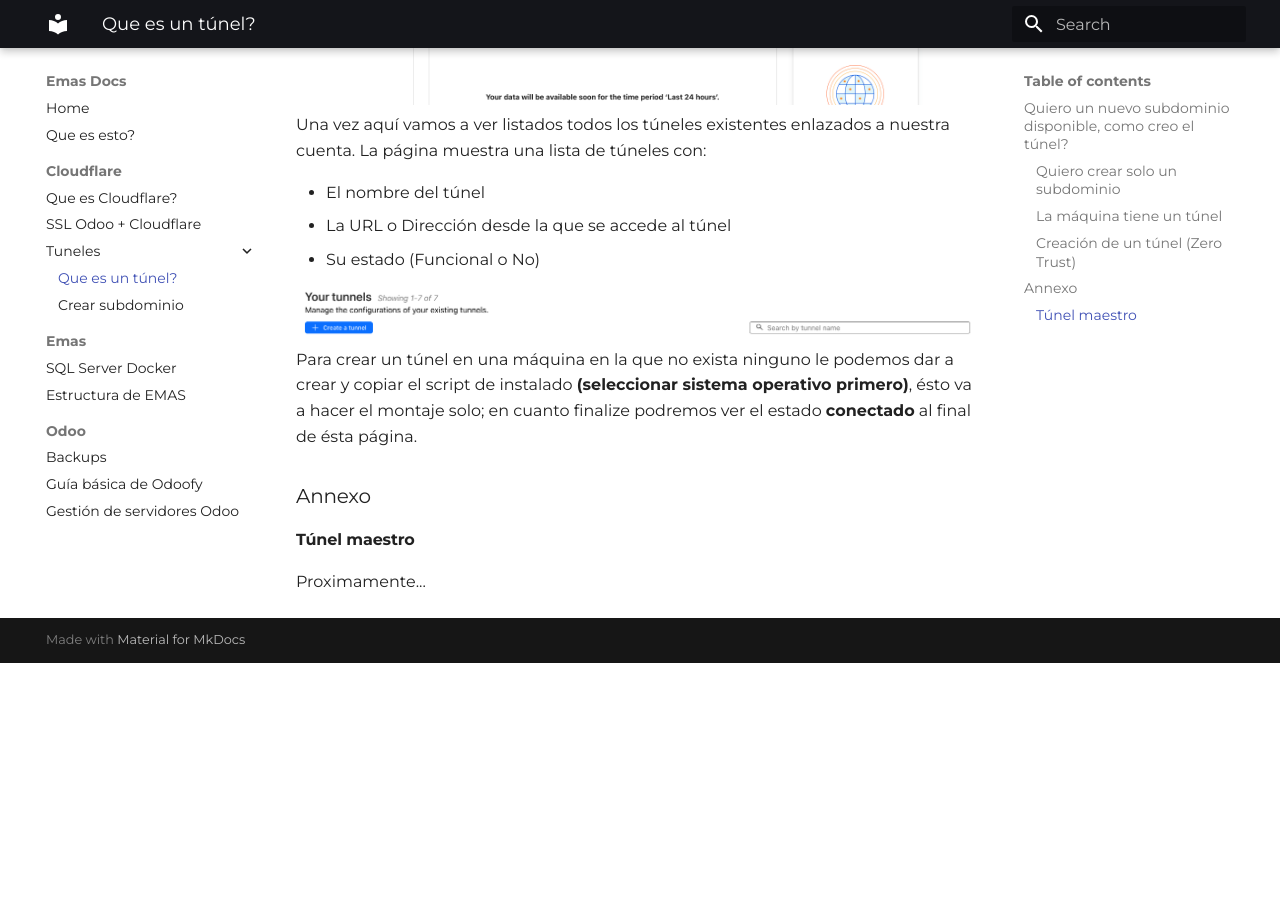
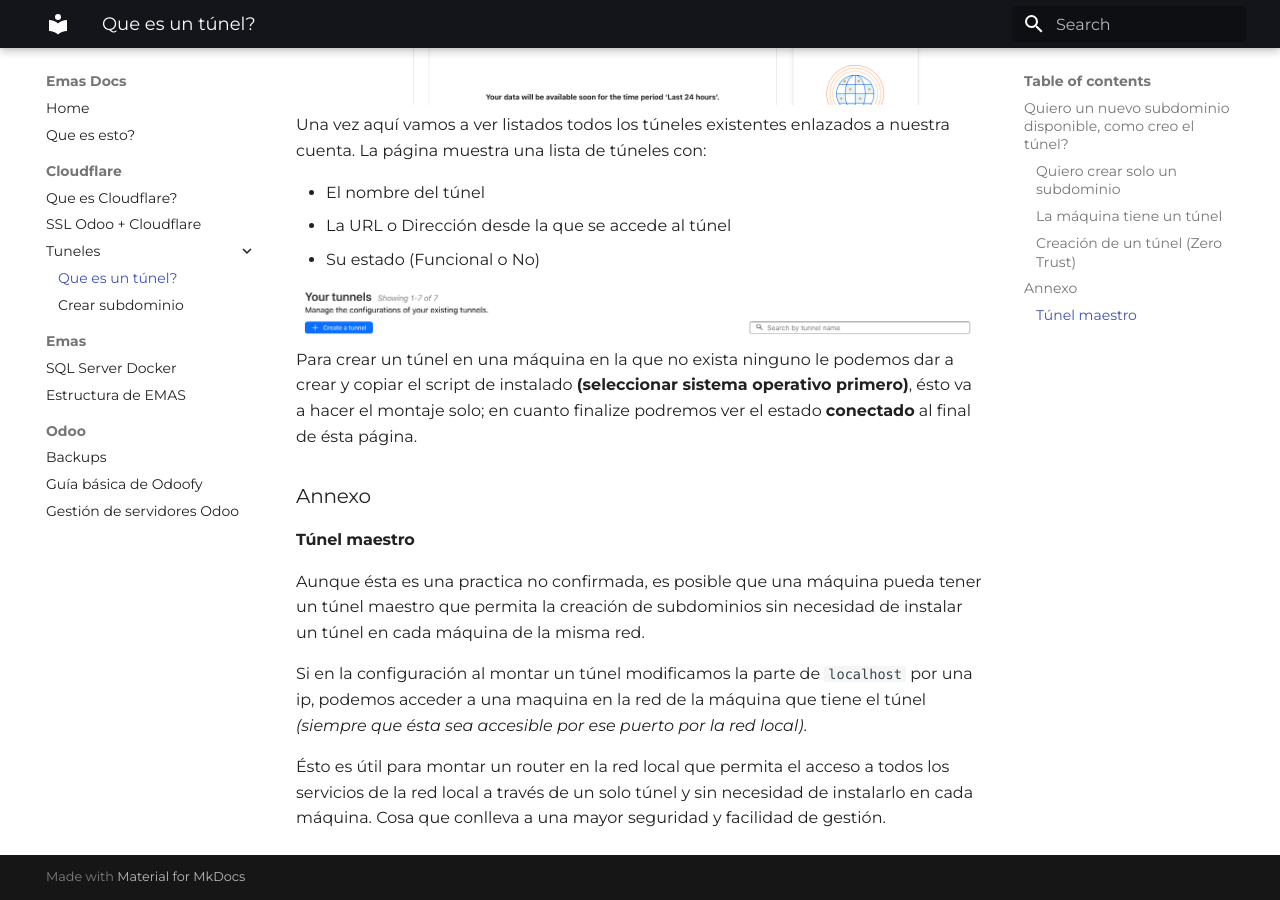
Before and after one commit to EMAS-Solutions/docs, an MkDocs documentation site: the page built from docs/cloudflare/tuneles/index.md, in a window 1280 px wide and 900 px high, scrolled down 1459 px. Built offline with MkDocs 1.6.1 and Material for MkDocs 9.7.7, drawn with Linux system fonts in a browser that asks for light colours; some web fonts are replaced; before the commit the page ends 2122 px from its top, so only the background shows below that; some of the changed text lies outside the part shown.

Commit message:
Tunel maestro

```diff
--- a/docs/cloudflare/tuneles/index.md
+++ b/docs/cloudflare/tuneles/index.md
@@ -2,7 +2,7 @@
 Un túnel de Cloudflare es una conexión segura que permite enrutar el tráfico de un servidor web a través del domino especificado. Esto proporciona beneficios como mejoras en la seguridad, el rendimiento y la disponibilidad del sitio web de manera segura y extremadamente sencilla.
 
 ### Quiero un nuevo subdominio disponible, como creo el túnel?
-És posible que no necesites crear un túnel; cada máquina o servidor que tenga servicios a publicar solo necesita __un solo túnel__ _([o ninguno*](#tunel-maestro)_),
+És posible que no necesites crear un túnel; cada máquina o servidor que tenga servicios a publicar solo necesita __un solo túnel__ _([o ninguno*](#tunel-maestro))_,
 ya que éste va a crear nuestra salida de la maquina hacia la gestión de Cloudflare, desde la que se hará la configuración de todos servicios y dominios existentes.
 
 ##### [Quiero crear solo un subdominio](basic_config.md)
@@ -37,7 +37,11 @@
 
 ### Annexo
 #### Túnel maestro
-Proximamente...
+Aunque ésta es una practica no confirmada, es posible que una máquina pueda tener un túnel maestro que permita la creación de subdominios sin necesidad de instalar un túnel en cada máquina de la misma red.
+
+Si en la configuración al montar un túnel modificamos la parte de `localhost` por una ip, podemos acceder a una maquina en la red de la máquina que tiene el túnel _(siempre que ésta sea accesible por ese puerto por la red local)_.
+
+Ésto es útil para montar un router en la red local que permita el acceso a todos los servicios de la red local a través de un solo túnel y sin necesidad de instalarlo en cada máquina. Cosa que conlleva a una mayor seguridad y facilidad de gestión.
 
 <style>
 .search-results {
```
